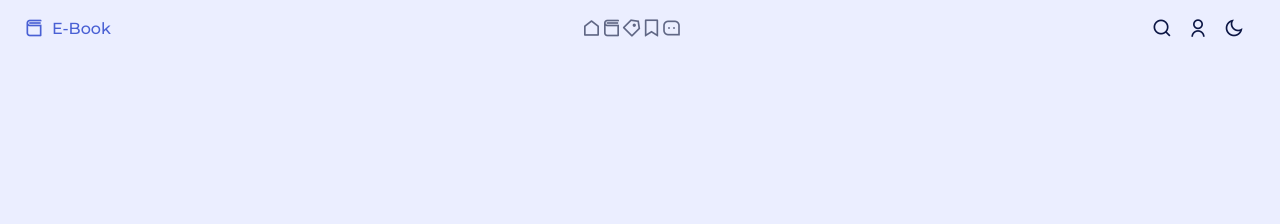
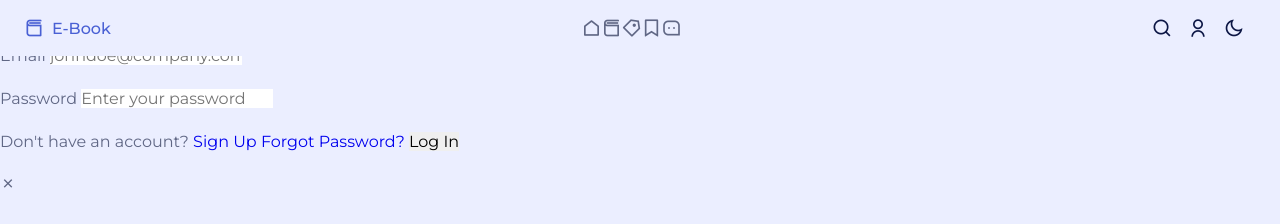
Before and after one commit to block-firm/book-bazaar, a plain HTML site: page index.html in a window 1280 px wide. Drawn offline with nearby package versions, Linux system fonts and the light colour scheme; a web font is replaced by a local one.

Commit message:
Update index.html

```diff
--- a/index.html
+++ b/index.html
@@ -61,7 +61,7 @@
             </div>
 
             <div class="nav__actions">
-                <!--Search Button-->
+                <!-- Search Button -->
                 <i class="ri-search-line search-button" id="search-button"></i>
 
                 <!-- Login Button -->
@@ -73,6 +73,8 @@
          </nav>
     </header>
 
+    <!-- Search -->
+
     <div class="search" id="search-content">
         <form action="" class="search__form">
             <i class="ri-search-line search__icon"></i>
@@ -82,17 +84,41 @@
         <i class="ri-close-line search__close" id="search-close"></i>
     </div>
 
+    <!-- Login -->
+
+    <div class="login grid" id="login-content">
+        <form action="" class="login__form grid">
+            <h3 class="login__title">Log In</h3>
+
+            <div class="login__group grid">
+                <div>
+                    <label for="login-email" class="login__label">Email</label>
+                    <input type="email" placeholder="johndoe@company.com" id="login-email" class="login__input">
+                </div>
+
+                <div>
+                    <label for="login-pass" class="login__label">Password</label>
+                    <input type="password" placeholder="Enter your password" id="login-pass" class="login__input">
+                </div>
+            </div>
+
+            <div>
+                <span class="login__signup">Don't have an account?<a href="#"> Sign Up</a></span>
+
+                <a href="#" class="login__forgot">Forgot Password?</a>
+
+                <button type="submit" class="login__button button">Log In</a></button>
+            </div>
+        </form>
+
+        <i class="ri-close-line login__close" id="login-close"></i>
+    </div>
 
 
 
 
 
 
-
-
-
-
-
-
+    <script src="main.js"></script>
 </body>
 </html>
```
